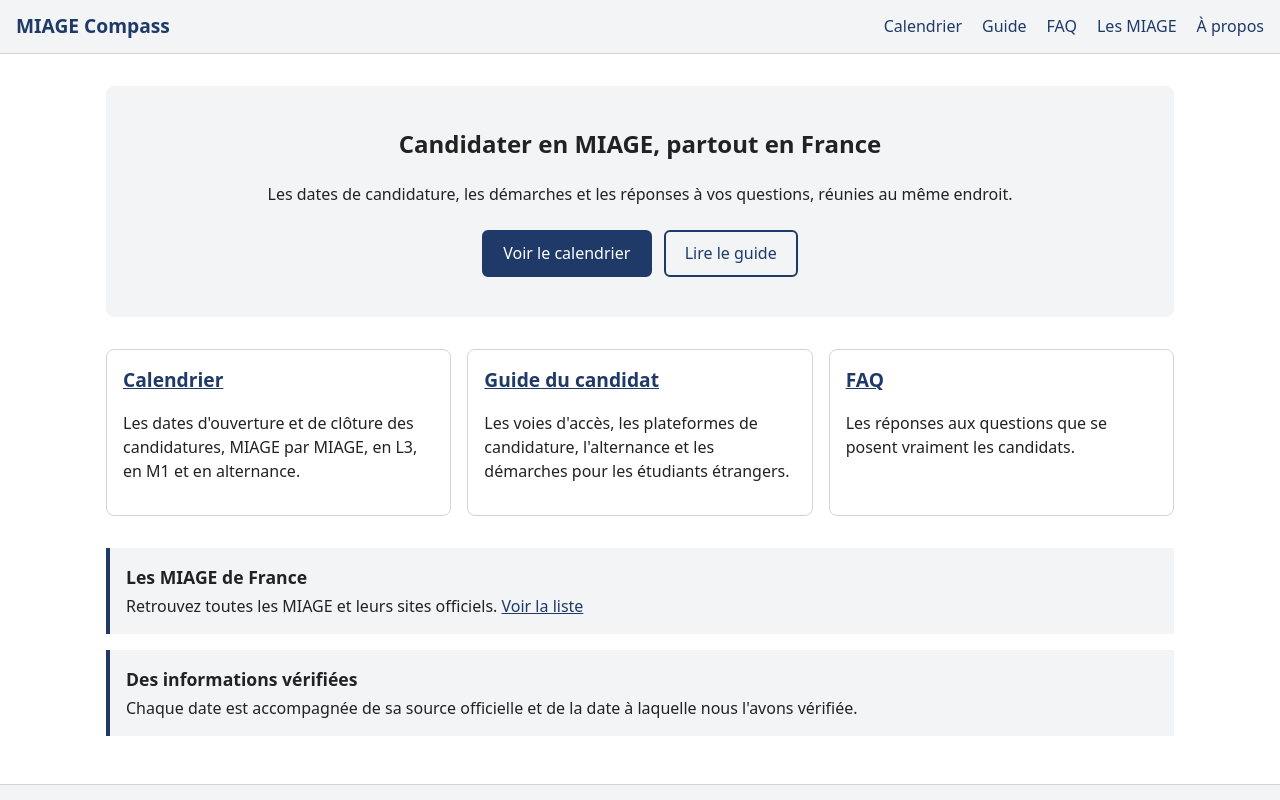
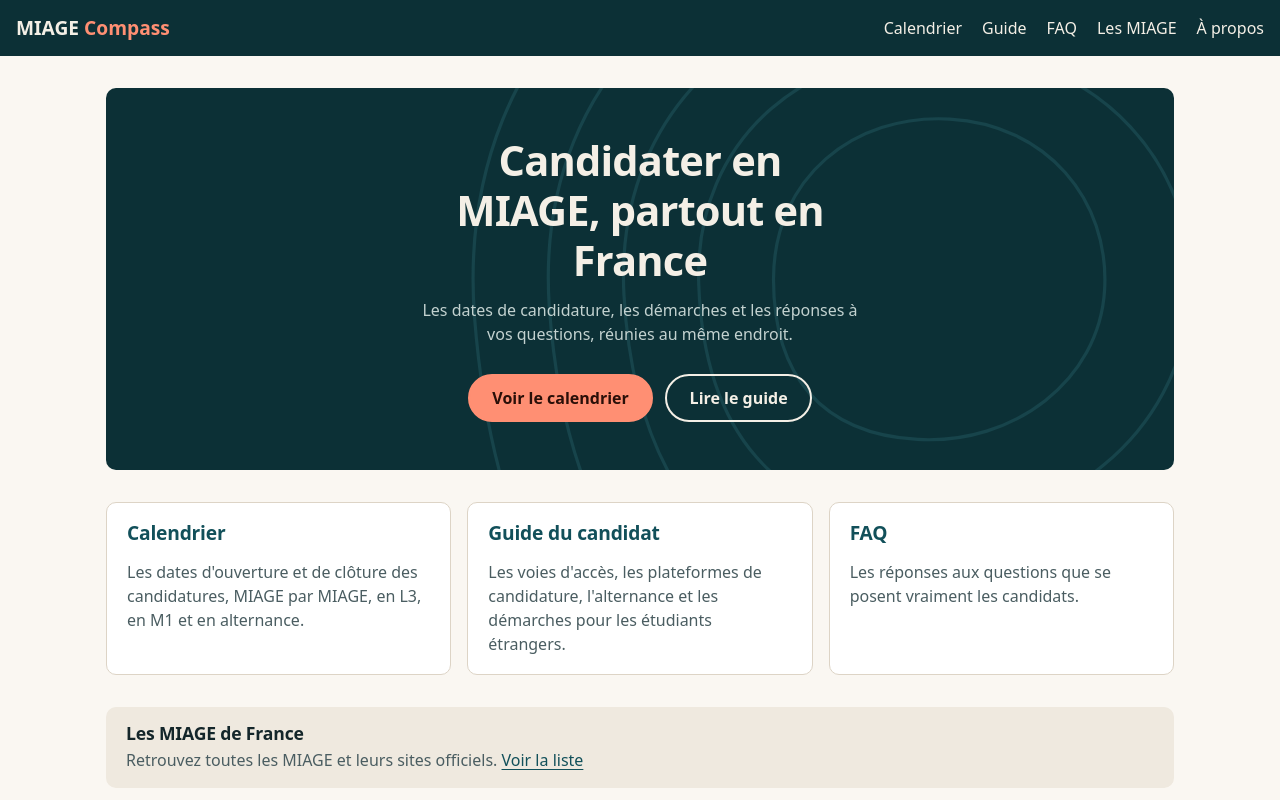
Before and after one commit to Issam59200/miage-compass, a plain HTML site: page index.html in a window 1280 px wide. Shown: the top 800 px of the page. Drawn offline with Linux system fonts and the light colour scheme.

Commit message:
Application de la palette Pétrole profond au site
Co-Authored-By: Claude Opus 5.5 <noreply@anthropic.com>

```diff
--- a/css/style.css
+++ b/css/style.css
@@ -1,15 +1,36 @@
-/* Mise en page de base. Les couleurs et la typographie définitives
-   seront fixées avec la charte graphique. */
+/* Feuille de style de MIAGE Compass.
+   Charte graphique : palette « Pétrole profond » (voir docs/charte-graphique.md). */
 
 :root {
-  --couleur-texte: #222;
-  --couleur-fond: #fff;
-  --couleur-fond-alt: #f3f4f6;
-  --couleur-bordure: #d1d5db;
-  --couleur-principale: #1f3a68;
-  --couleur-focus: #b45309;
+  /* Couleurs de la charte */
+  --couleur-petrole-nuit: #0c3036;   /* en-tête et accueil */
+  --couleur-principale: #12505a;     /* liens, éléments de structure */
+  --couleur-corail: #ff8f73;         /* action principale sur fond sombre */
+  --couleur-corail-texte: #ad3a25;   /* corail lisible sur fond clair */
+  --couleur-corail-doux: #fde3db;    /* fond des badges « vérifié » */
+  --couleur-creme: #f4efe6;          /* texte sur fond sombre */
+  --couleur-creme-doux: #c3d2d0;     /* texte secondaire sur fond sombre */
+
+  --couleur-texte: #14262a;
+  --couleur-texte-doux: #4a5d61;
+  --couleur-fond: #faf7f2;
+  --couleur-fond-alt: #efe9df;
+  --couleur-carte: #ffffff;
+  --couleur-bordure: #ddd4c6;
+  --couleur-motif: #17444b;          /* lignes de niveau du hero */
+
+  /* Statuts des dates (utilisés plus tard par le calendrier) */
+  --couleur-confirme: #166534;
+  --couleur-confirme-fond: #dcfce7;
+  --couleur-a-confirmer: #92400e;
+  --couleur-a-confirmer-fond: #fef3c7;
+
+  --couleur-focus: var(--couleur-corail-texte);
+
+  /* Mise en page */
   --largeur-max: 1100px;
   --espace: 1rem;
+  --rayon: 10px;
 }
 
 *,
@@ -29,14 +50,32 @@ body {
   min-height: 100vh;
 }
 
+h1,
+h2 {
+  line-height: 1.2;
+  letter-spacing: -0.01em;
+}
+
 a {
   color: var(--couleur-principale);
+  text-underline-offset: 3px;
+}
+
+::selection {
+  background: var(--couleur-corail-doux);
+  color: var(--couleur-texte);
 }
 
 /* Focus visible pour la navigation au clavier */
 :focus-visible {
   outline: 3px solid var(--couleur-focus);
   outline-offset: 2px;
+}
+
+/* Sur fond sombre, le focus passe en corail clair pour rester visible */
+header :focus-visible,
+.hero :focus-visible {
+  outline-color: var(--couleur-corail);
 }
 
 /* Lien d'évitement : caché, il apparaît quand on arrive dessus avec Tab */
@@ -46,8 +85,10 @@ a {
   left: var(--espace);
   z-index: 10;
   padding: 0.5rem 1rem;
-  background: var(--couleur-principale);
-  color: #fff;
+  border-radius: 6px;
+  background: var(--couleur-corail);
+  color: var(--couleur-petrole-nuit);
+  font-weight: 600;
 }
 
 .lien-evitement:focus {
@@ -60,15 +101,20 @@ header {
   align-items: center;
   justify-content: space-between;
   gap: var(--espace);
-  padding: 0.75rem var(--espace);
-  border-bottom: 1px solid var(--couleur-bordure);
-  background: var(--couleur-fond-alt);
+  padding: 0.85rem var(--espace);
+  background: var(--couleur-petrole-nuit);
+  color: var(--couleur-creme);
 }
 
 .logo {
-  font-weight: bold;
+  color: var(--couleur-creme);
+  font-weight: 700;
   font-size: 1.2rem;
   text-decoration: none;
+}
+
+.logo span {
+  color: var(--couleur-corail);
 }
 
 nav ul {
@@ -80,12 +126,16 @@ nav ul {
 }
 
 nav a {
+  color: var(--couleur-creme);
   text-decoration: none;
 }
 
 nav a:hover,
 nav a[aria-current="page"] {
   text-decoration: underline;
+  text-decoration-color: var(--couleur-corail);
+  text-decoration-thickness: 2px;
+  text-underline-offset: 6px;
 }
 
 /* Contenu */
@@ -99,14 +149,40 @@ main {
 
 /* Accueil */
 .hero {
+  position: relative;
+  overflow: hidden;
   text-align: center;
-  padding: 2.5rem var(--espace);
-  background: var(--couleur-fond-alt);
-  border-radius: 8px;
+  padding: 3rem var(--espace);
+  border-radius: var(--rayon);
+  background: var(--couleur-petrole-nuit);
+  color: var(--couleur-creme);
+}
+
+/* Lignes de niveau (carte topographique) en fond du hero */
+.hero-motif {
+  position: absolute;
+  inset: 0;
+  width: 100%;
+  height: 100%;
+  color: var(--couleur-motif);
+  pointer-events: none;
+}
+
+.hero > *:not(.hero-motif) {
+  position: relative;
 }
 
 .hero h1 {
-  margin-top: 0;
+  margin: 0 auto 0.75rem;
+  max-width: 18ch;
+  font-size: clamp(1.8rem, 4vw, 2.6rem);
+  letter-spacing: -0.02em;
+}
+
+.hero p {
+  margin: 0 auto;
+  max-width: 50ch;
+  color: var(--couleur-creme-doux);
 }
 
 .hero-actions {
@@ -114,22 +190,34 @@ main {
   justify-content: center;
   flex-wrap: wrap;
   gap: 0.75rem;
-  margin-top: 1.5rem;
+  margin-top: 1.75rem;
 }
 
 .btn {
   display: inline-block;
-  padding: 0.6rem 1.2rem;
-  border: 2px solid var(--couleur-principale);
-  border-radius: 6px;
-  background: var(--couleur-principale);
-  color: #fff;
+  padding: 0.65rem 1.4rem;
+  border: 2px solid var(--couleur-corail);
+  border-radius: 999px;
+  background: var(--couleur-corail);
+  color: #2a0f08;
+  font-weight: 600;
   text-decoration: none;
 }
 
+.btn:hover {
+  background: #ffa58f;
+  border-color: #ffa58f;
+}
+
 .btn-secondary {
+  border-color: var(--couleur-creme);
   background: transparent;
-  color: var(--couleur-principale);
+  color: var(--couleur-creme);
+}
+
+.btn-secondary:hover {
+  border-color: var(--couleur-creme);
+  background: rgb(244 239 230 / 0.12);
 }
 
 .acces-rapide {
@@ -140,9 +228,10 @@ main {
 }
 
 .carte {
-  padding: var(--espace);
+  padding: 1.1rem 1.25rem;
   border: 1px solid var(--couleur-bordure);
-  border-radius: 8px;
+  border-radius: var(--rayon);
+  background: var(--couleur-carte);
 }
 
 .carte h2 {
@@ -150,10 +239,23 @@ main {
   font-size: 1.2rem;
 }
 
+.carte h2 a {
+  text-decoration: none;
+}
+
+.carte h2 a:hover {
+  text-decoration: underline;
+}
+
+.carte p {
+  margin-bottom: 0;
+  color: var(--couleur-texte-doux);
+}
+
 .bandeau {
   margin-bottom: var(--espace);
-  padding: var(--espace);
-  border-left: 4px solid var(--couleur-principale);
+  padding: 1rem 1.25rem;
+  border-radius: var(--rayon);
   background: var(--couleur-fond-alt);
 }
 
@@ -164,13 +266,15 @@ main {
 
 .bandeau p {
   margin: 0;
+  color: var(--couleur-texte-doux);
 }
 
 /* Pied de page */
 footer {
-  padding: var(--espace);
+  padding: 1.25rem var(--espace);
   border-top: 1px solid var(--couleur-bordure);
   background: var(--couleur-fond-alt);
+  color: var(--couleur-texte-doux);
   font-size: 0.9rem;
 }
 
@@ -203,9 +307,10 @@ footer p {
 .menu-bouton {
   display: none;
   padding: 0.3rem 0.6rem;
-  border: 1px solid var(--couleur-bordure);
+  border: 1px solid var(--couleur-creme-doux);
   border-radius: 6px;
-  background: var(--couleur-fond);
+  background: transparent;
+  color: var(--couleur-creme);
   font-size: 1.3rem;
   cursor: pointer;
 }
@@ -243,4 +348,8 @@ footer p {
     gap: 0.5rem;
     padding: 0.5rem 0;
   }
+
+  .hero {
+    padding: 2.25rem var(--espace);
+  }
 }
--- a/index.html
+++ b/index.html
@@ -10,7 +10,7 @@
 <body>
   <a class="lien-evitement" href="#contenu">Aller au contenu</a>
   <header>
-    <a class="logo" href="index.html">MIAGE Compass</a>
+    <a class="logo" href="index.html">MIAGE <span>Compass</span></a>
     <button class="menu-bouton" type="button" aria-expanded="false" aria-controls="menu-principal" aria-label="Ouvrir le menu">☰</button>
     <nav id="menu-principal" aria-label="Menu principal">
       <ul>
@@ -24,6 +24,16 @@
   </header>
   <main id="contenu">
     <section class="hero">
+      <!-- Lignes de niveau (motif décoratif, ignoré par les lecteurs d'écran) -->
+      <svg class="hero-motif" viewBox="0 0 400 220" preserveAspectRatio="xMaxYMid slice" aria-hidden="true" focusable="false">
+        <g fill="none" stroke="currentColor" stroke-width="1.2">
+          <path d="M250 110c0-38 30-62 66-60s60 30 58 64-34 58-70 56-54-24-54-60z"/>
+          <path d="M222 112c-2-56 42-90 96-88s92 44 88 94-48 86-102 84-80-36-82-90z"/>
+          <path d="M194 116c-4-74 54-118 126-116s122 58 116 124-64 112-134 110-104-48-108-118z"/>
+          <path d="M166 120c-6-92 66-146 156-144s150 72 142 154-78 138-166 136-126-60-132-146z"/>
+          <path d="M138 124c-8-110 78-174 186-172s178 86 168 184-92 164-198 162-148-72-156-174z"/>
+        </g>
+      </svg>
       <h1>Candidater en MIAGE, partout en France</h1>
       <p>Les dates de candidature, les démarches et les réponses à vos questions, réunies au même endroit.</p>
       <div class="hero-actions">
```
Also changed, not shown: docs/gabarit-page.html (+1 -1 lines), pages/a-propos.html (+1 -1 lines), pages/calendrier.html (+1 -1 lines), pages/faq.html (+1 -1 lines), pages/guide.html (+1 -1 lines), pages/mentions-legales.html (+1 -1 lines), pages/miages.html (+1 -1 lines).
